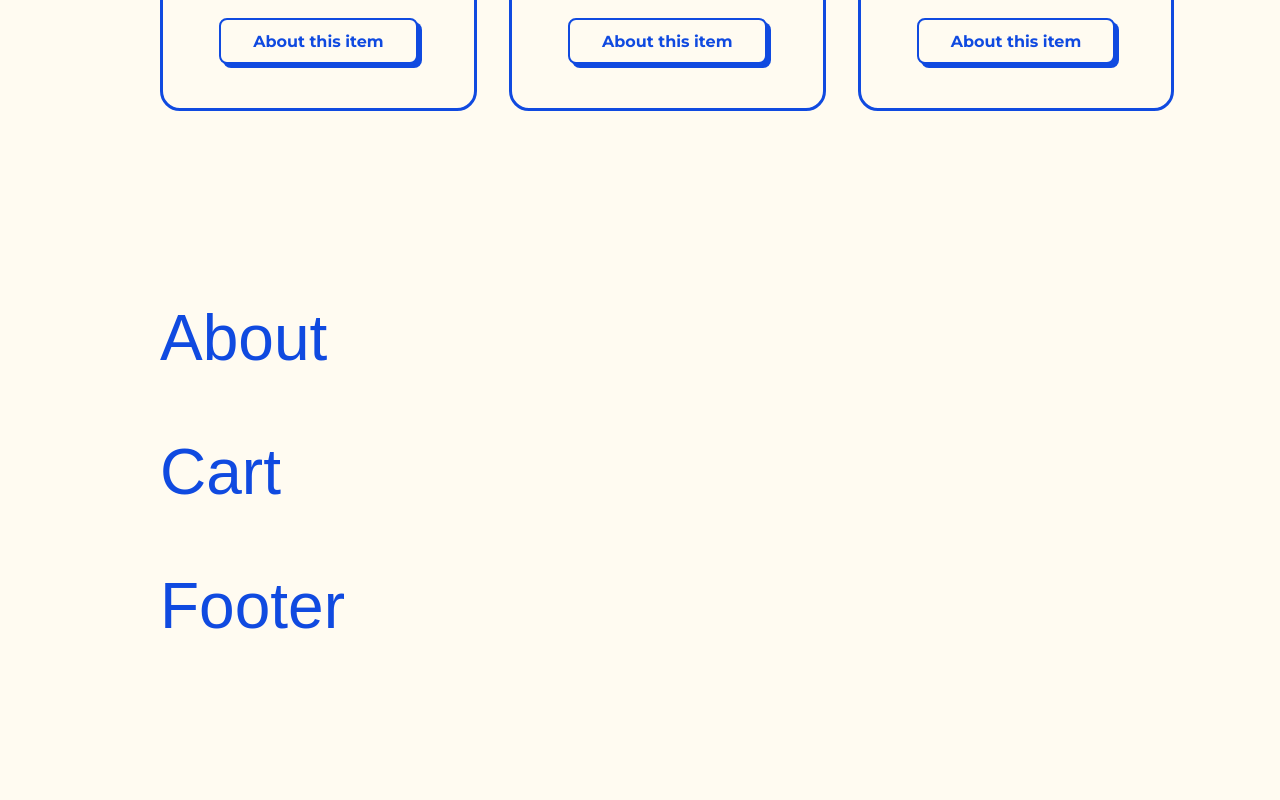
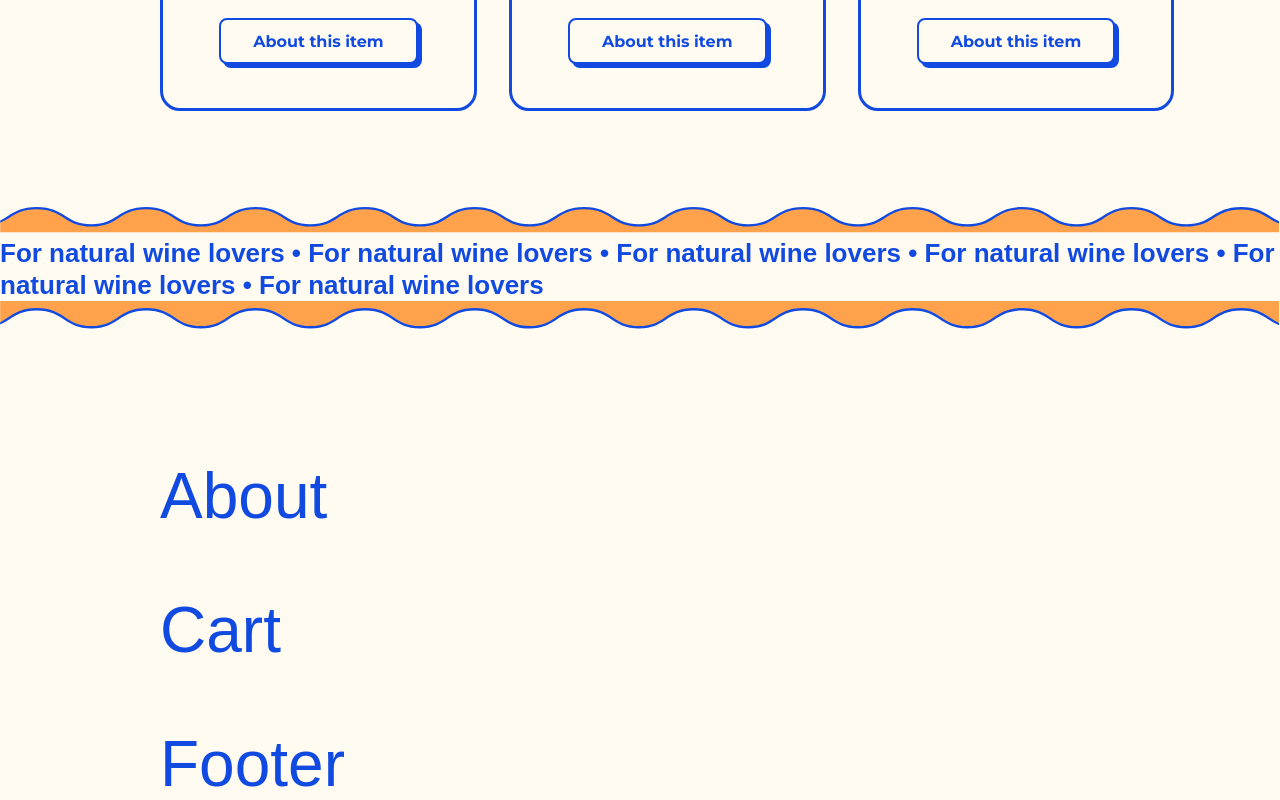
Before and after one commit to josh-merrill/natural-wine-club, a React (Vite) app: page / in a window 1280 px wide. Shown: the part 2680-3480 px from the top of the page. Before the commit the page ends 3322 px from the top, so only its background shows below. Built offline with nearby package versions, Linux system fonts and the light colour scheme; a web font is replaced by a local one.

Commit message:
FEAT: Added app banner content and styling

```diff
--- a/src/components/banner/Banner.jsx
+++ b/src/components/banner/Banner.jsx
@@ -1,9 +1,21 @@
 import "./banner.css";
+import wavyBorderTop from "../../assets/orange-wave-top.svg";
+import wavyBorderBottom from "../../assets/orange-wave-bottom.svg";
 
 export default function Banner() {
   return (
     <div className="banner--container">
-
+      <div className="curved-div upper">
+        <img src={wavyBorderTop} alt="A beautiful wavy border" />
+      </div>
+      <div className="curved-div">
+        <h3>
+          For natural wine lovers • For natural wine lovers • For natural wine lovers • For natural wine lovers • For natural wine lovers • For natural wine lovers
+        </h3>
+        </div>
+        <div className="curved-div-lower">
+        <img src={wavyBorderBottom} alt="A beautiful wavy border" />
+      </div>
     </div>
   );
 }
--- a/src/components/banner/banner.css
+++ b/src/components/banner/banner.css
@@ -1,5 +1,5 @@
 .banner--container {
-  margin: var(--spacer-lg) auto;
+  margin: var(--spacer-md) auto;
 }
 
 .banner--wrapper {
```
